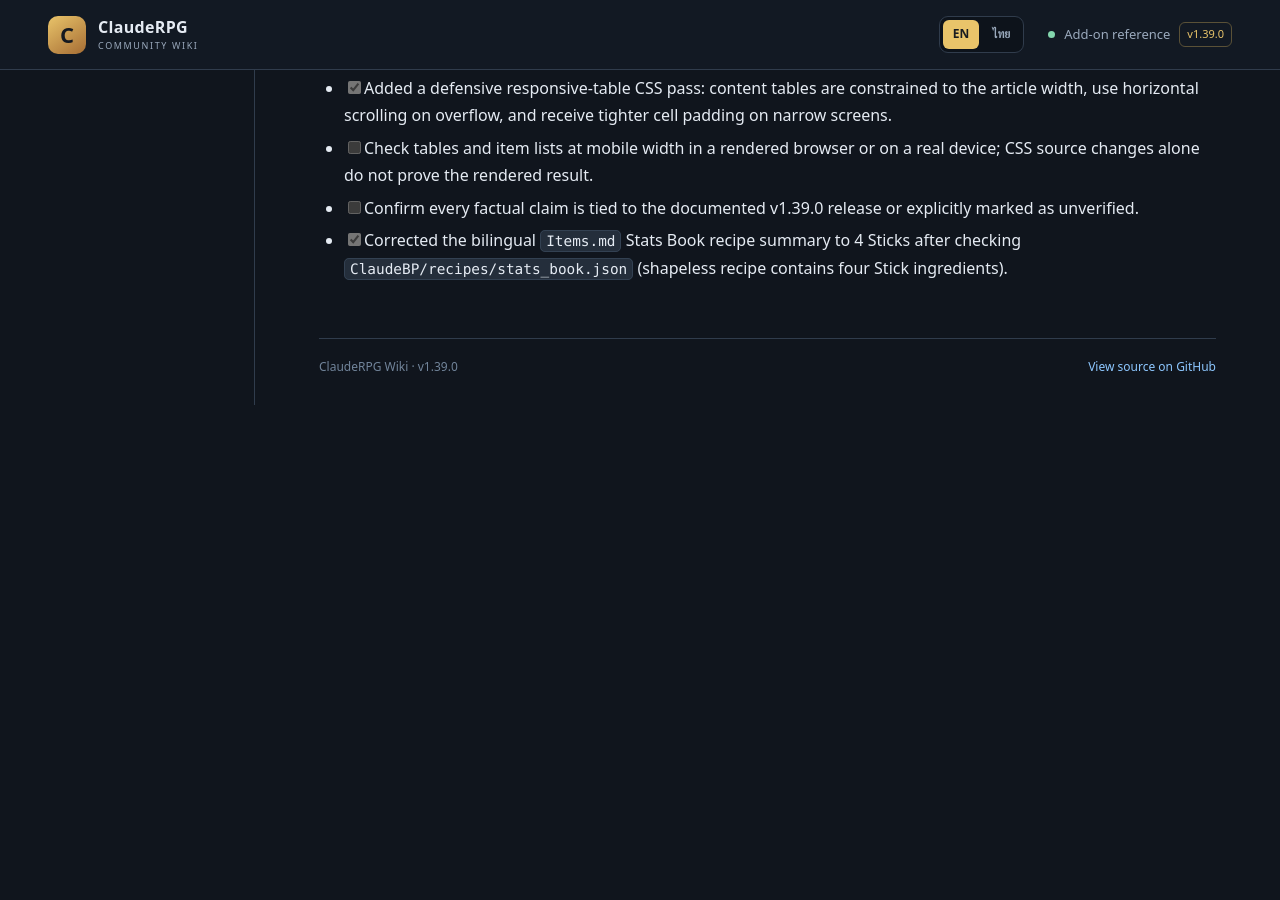
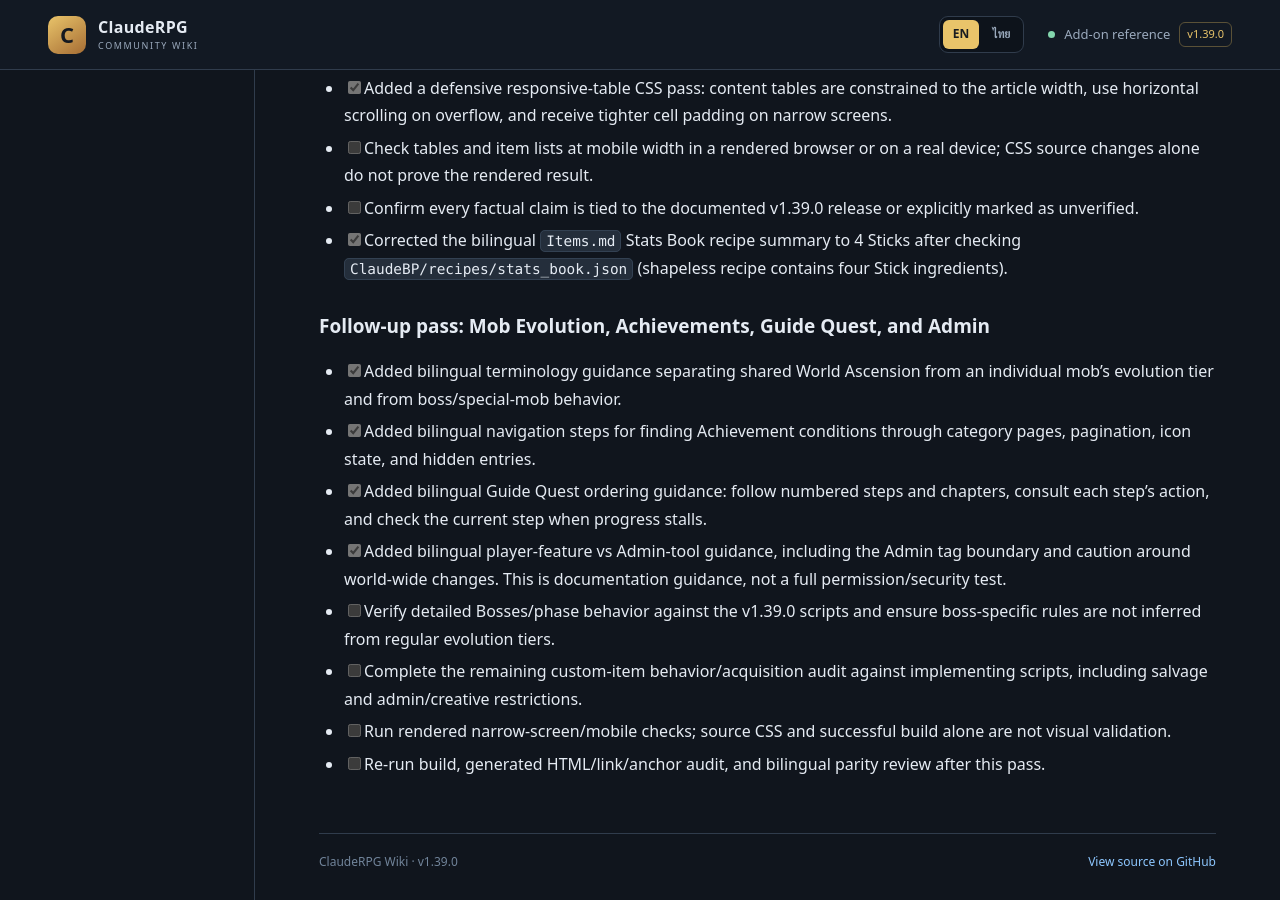
Before and after one commit to miniTorch25/ClaudeRPG-Wiki-V2, a Jekyll site: the page built from CONTENT-GAP-AUDIT.md, in a window 1280 px wide and 900 px high, scrolled down 7771 px. Built offline with Jekyll 4.4.1, drawn with Linux system fonts in a browser that asks for light colours; our own code applies the rules of GitHub Pages for plain Markdown files; before the commit the page ends 8176 px from its top, so only the background shows below that.

Commit message:
docs: expand CONTENT-GAP-AUDIT guidance

```diff
--- a/CONTENT-GAP-AUDIT.md
+++ b/CONTENT-GAP-AUDIT.md
@@ -174,3 +174,15 @@ Use these labels in editorial notes while drafting:
 - [ ] Check tables and item lists at mobile width in a rendered browser or on a real device; CSS source changes alone do not prove the rendered result.
 - [ ] Confirm every factual claim is tied to the documented v1.39.0 release or explicitly marked as unverified.
 - [x] Corrected the bilingual `Items.md` Stats Book recipe summary to 4 Sticks after checking `ClaudeBP/recipes/stats_book.json` (shapeless recipe contains four Stick ingredients).
+
+
+### Follow-up pass: Mob Evolution, Achievements, Guide Quest, and Admin
+
+- [x] Added bilingual terminology guidance separating shared World Ascension from an individual mob's evolution tier and from boss/special-mob behavior.
+- [x] Added bilingual navigation steps for finding Achievement conditions through category pages, pagination, icon state, and hidden entries.
+- [x] Added bilingual Guide Quest ordering guidance: follow numbered steps and chapters, consult each step's action, and check the current step when progress stalls.
+- [x] Added bilingual player-feature vs Admin-tool guidance, including the Admin tag boundary and caution around world-wide changes. This is documentation guidance, not a full permission/security test.
+- [ ] Verify detailed Bosses/phase behavior against the v1.39.0 scripts and ensure boss-specific rules are not inferred from regular evolution tiers.
+- [ ] Complete the remaining custom-item behavior/acquisition audit against implementing scripts, including salvage and admin/creative restrictions.
+- [ ] Run rendered narrow-screen/mobile checks; source CSS and successful build alone are not visual validation.
+- [ ] Re-run build, generated HTML/link/anchor audit, and bilingual parity review after this pass.
```
